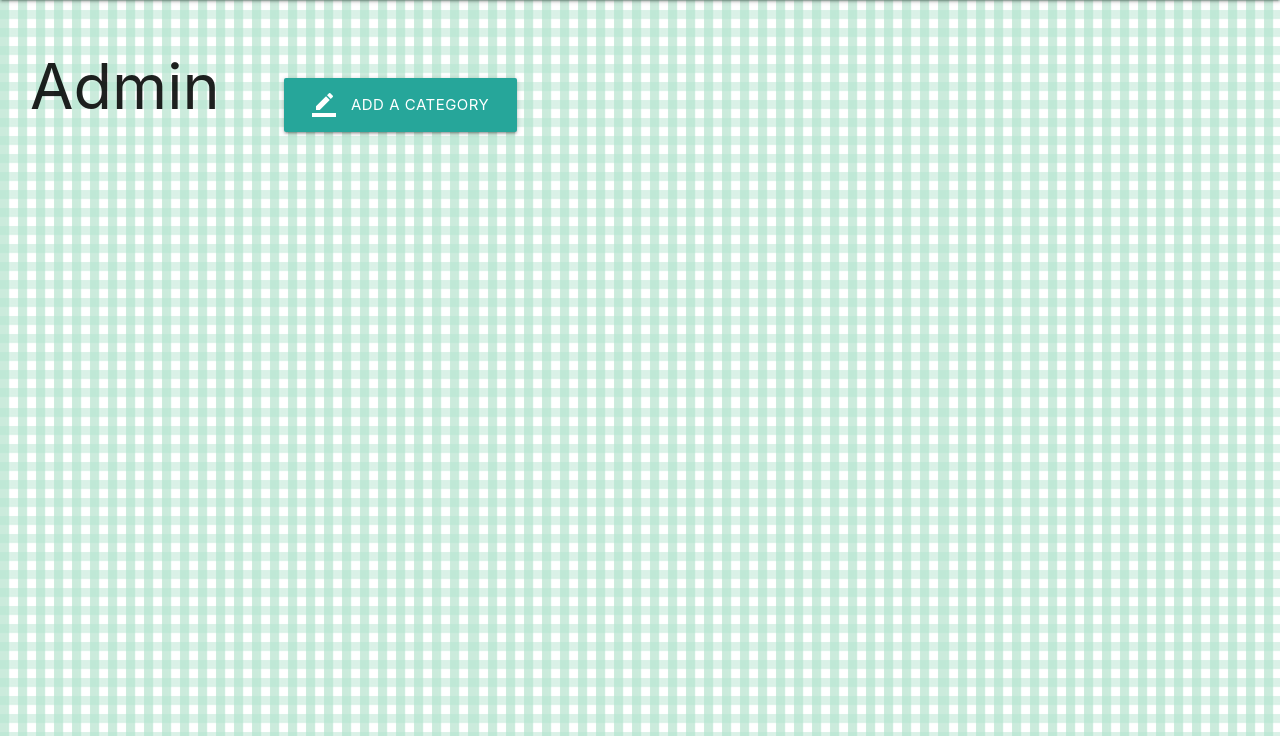
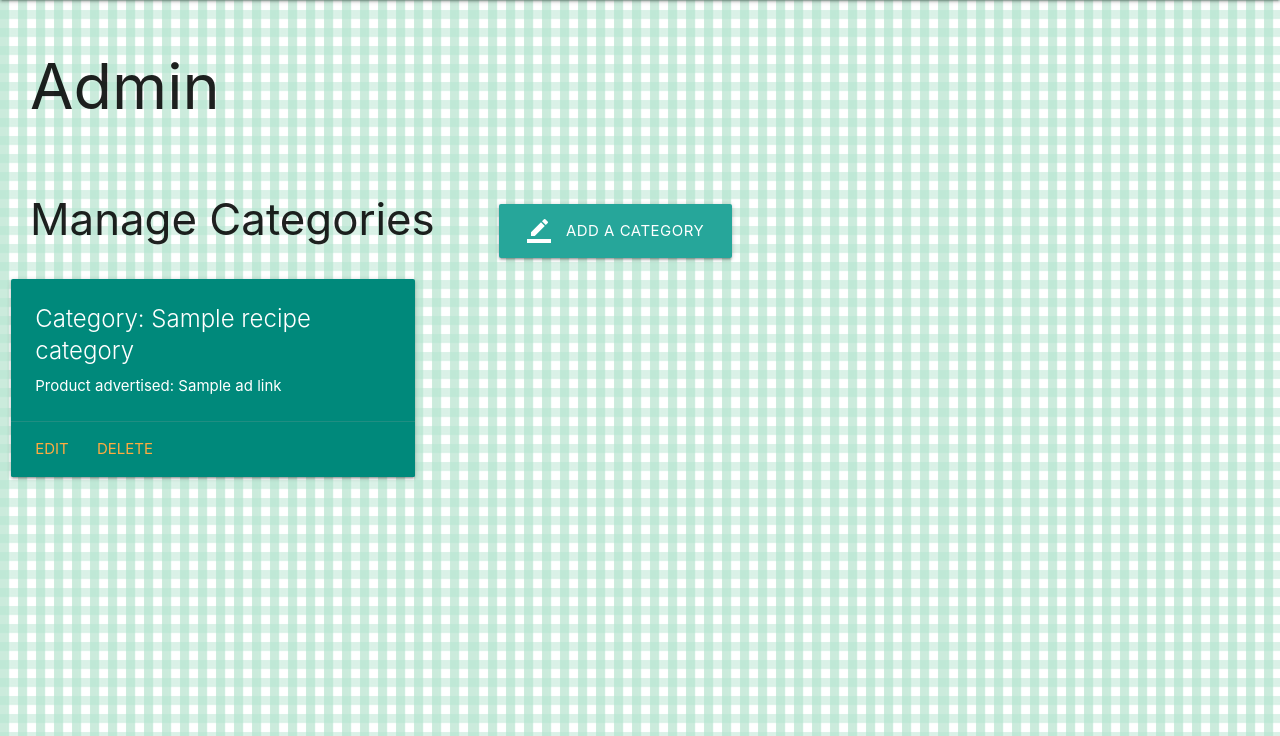
Before and after one commit to MelBoardman/bake-it, a Flask app: a page that uses templates/admin.html in a window 1280 px wide. Shown: the part 64-800 px from the top of the page. Run offline with Flask 2, Linux system fonts and the light colour scheme; the visitor is signed in with stand-in values (Sample User, id 1); a database or web service that is not in the repository returns one stand-in record (values such as "Sample title"); some libraries are stand-ins or nearby versions.

Commit message:
Manage categories added to the admin page

```diff
--- a/templates/admin.html
+++ b/templates/admin.html
@@ -3,11 +3,32 @@
 <div class="inline-block">
     <h1 class="head">Admin</h1>
 </div>
-<div class="inline-block">
-    <a class="waves-effect waves-light btn-large" href="{{url_for('add_category')}}"><i
-            class="material-icons left">border_color</i>Add a Category</a>
+
+<div class="row">
+    <div class="inline-block">
+        <h3>Manage Categories</h3>
+    </div>
+    <div class="inline-block">
+        <a class="waves-effect waves-light btn-large" href="{{url_for('add_category')}}"><i
+                class="material-icons left">border_color</i>Add a Category</a>
+    </div>
+</div>
+<div class="row">
+    {%for cat in categories%}
+    <div class="col s12 m4">
+        <div class="card teal darken-1">
+            <div class="card-content white-text">
+                <span class="card-title">Category: {{cat.category_name}}</span>
+                <p>Product advertised: {{cat['ad_links']['ad_product_name']}} </p>
+            </div>
+            <div class="card-action">
+                <a href="{{url_for('edit_category')}}">Edit</a>
+                <a href="{{url_for('delete_category')}}">Delete</a>
+            </div>
+        </div>
+    </div>
+    {%endfor%}
 </div>
 
 
-
 {% endblock %}
```
